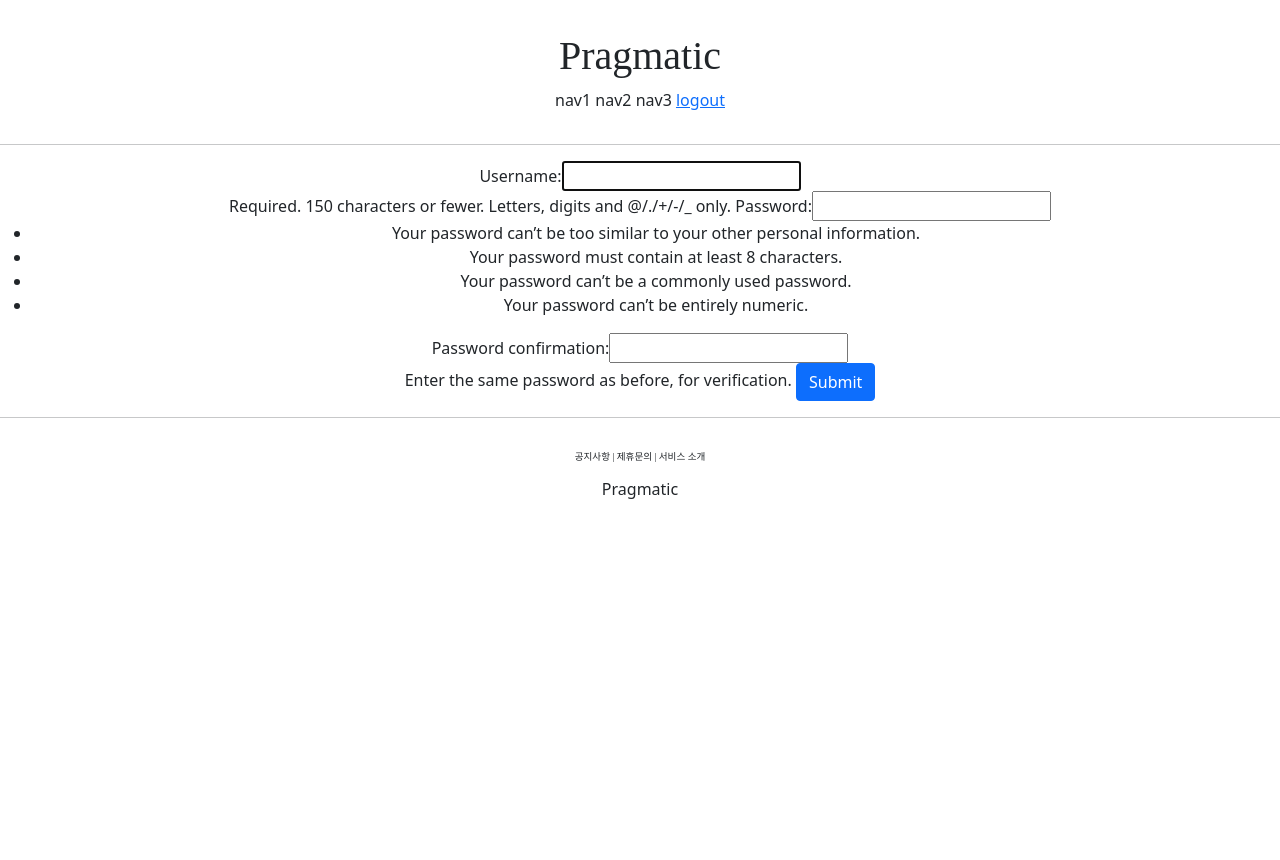
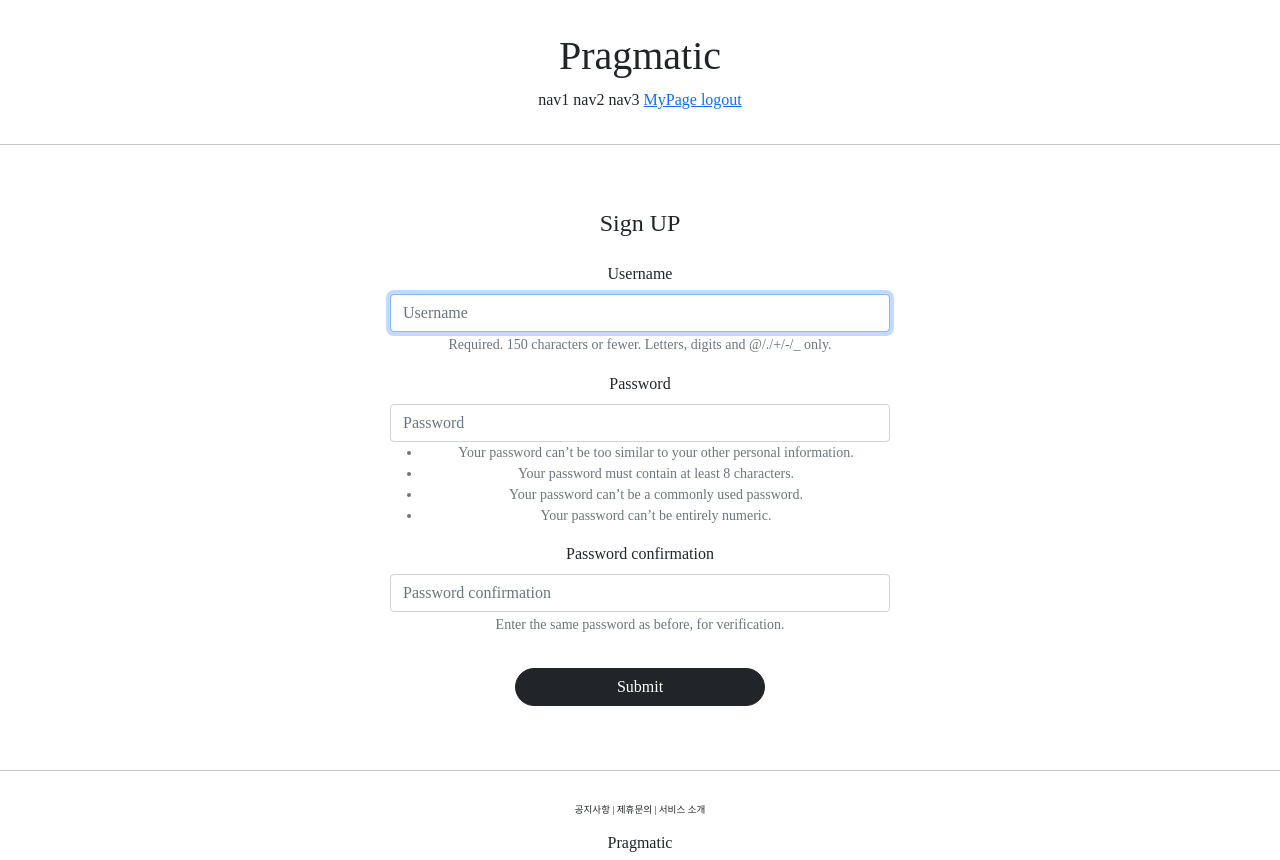
Before and after one commit to devhojaelee/pinterest, a Django app: page /account/create/ in a window 1280 px wide. Before the commit the page ends 499 px from the top, so only its background shows below. Run offline with Django 3.2, Linux system fonts and the light colour scheme; the visitor is signed in with stand-in values (Sample User, id 1); some libraries are stand-ins or nearby versions; some web fonts are replaced.

Commit message:
django course 24 commit

```diff
--- a/accountapp/templates/accountapp/create.html
+++ b/accountapp/templates/accountapp/create.html
@@ -1,12 +1,18 @@
 {% extends 'base.html' %}
+{% load bootstrap4 %}
 
 {% block content %}
 
-<div style="text-align:center">
+<div style="text-align:center; max-width:500px; margin:4rem auto">
+    <div class="mb-4">
+        <h4>Sign UP</h4>
+    </div>
+
     <form action="{% url 'accountapp:create' %}" method="post">
         {% csrf_token %}
-        {{ form }}
-        <input type="submit" class="btn btn-primary">
+<!--        {{ form }}-->
+        {% bootstrap_form form %}
+        <input type="submit" class="btn btn-dark rounded-pill col-6 mt-3">
     </form>
 </div>
 
--- a/accountapp/urls.py
+++ b/accountapp/urls.py
@@ -1,7 +1,7 @@
 from django.contrib.auth.views import LoginView, LogoutView
 from django.urls import path
 
-from accountapp.views import hello_world, AccountCreateView
+from accountapp.views import hello_world, AccountCreateView, AccountDetailView
 
 app_name="accountapp"
 
@@ -11,5 +11,6 @@ urlpatterns = [
     path('hello_world/', hello_world, name='hello_world'),
     path('login/', LoginView.as_view(template_name='accountapp/login.html'), name='login'),
     path('logout/', LogoutView.as_view(), name='logout'),
-    path('create/', AccountCreateView.as_view(), name='create')
+    path('create/', AccountCreateView.as_view(), name='create'),
+    path('detail/<int:pk>', AccountDetailView.as_view(), name='detail')
 ]
--- a/accountapp/views.py
+++ b/accountapp/views.py
@@ -5,7 +5,7 @@ from django.shortcuts import render
 
 # Create your views here.
 from django.urls import reverse, reverse_lazy
-from django.views.generic import CreateView
+from django.views.generic import CreateView, DetailView
 
 from accountapp.models import HelloWorld
 
@@ -29,6 +29,11 @@ class AccountCreateView(CreateView):
     success_url = reverse_lazy('accountapp:hello_world')
     template_name = 'accountapp/create.html'
 
+class AccountDetailView(DetailView):
+    model = User
+    context_object_name = 'target_user'
+    template_name = 'accountapp/detail.html'
+
 
     #함수와 클래스의 불러오는 방식이 달라서, reverse를 그대로 사용할 수 없다.
     #reverse_lazy는 클래스 뷰에서 사용하고 reverse는 함수 뷰에서 사용한다.
--- a/pragmatic/settings.py
+++ b/pragmatic/settings.py
@@ -49,7 +49,8 @@ INSTALLED_APPS = [
     'django.contrib.sessions',
     'django.contrib.messages',
     'django.contrib.staticfiles',
-    'accountapp'
+    'accountapp',
+    'bootstrap4'
 ]
 
 MIDDLEWARE = [
--- a/static/base.css
+++ b/static/base.css
@@ -9,7 +9,7 @@
 
 .pragmatic_footer_button {
  font-family: 'Hahmlet', serif;
- font-size:.6rem;
+ font-size:0.6rem;
 }
 
 .pragmatic_footer {
--- a/templates/base.html
+++ b/templates/base.html
@@ -3,7 +3,7 @@
 
 {% include 'head.html' %}
 
-<body>
+<body style="font-family:'MaruBuri-Bold';">
 
 {% include 'header.html' %}
 
@@ -14,7 +14,8 @@
 
 <hr>
 
+
 {% include 'footer.html' %}
+</body>
 
-</body>
 </html>
--- a/templates/head.html
+++ b/templates/head.html
@@ -14,3 +14,31 @@
     <!-- Default CSS Link -->
     <link rel="stylesheet" type="text/css" href="{% static 'base.css' %}">
 </head>
+
+<style>
+    @font-face {
+        font-family: 'MaruBuri-Bold';
+        src: local('MaruBuri-Bold'),
+        url("{% static 'fonts/MaruBuri-Bold.ttf' %}") format("opentype");
+    }
+    @font-face {
+        font-family: 'MaruBuri-ExtraLight';
+        src: local('MaruBuri-ExtraLight'),
+        url("{% static 'fonts/MaruBuri-ExtraLight.ttf' %}") format("opentype");
+    }
+    @font-face {
+        font-family: 'MaruBuri-Light';
+        src: local('MaruBuri-Light'),
+        url("{% static 'fonts/MaruBuri-Light.ttf' %}") format("opentype");
+    }
+    @font-face {
+        font-family: 'MaruBuri-Regular';
+        src: local('MaruBuri-Regular'),
+        url("{% static 'fonts/MaruBuri-Regular.ttf' %}") format("opentype");
+    }
+    @font-face {
+        font-family: 'MaruBuri-SemiBold';
+        src: local('MaruBuri-SemiBold'),
+        url("{% static 'fonts/MaruBuri-SemiBold.ttf' %}") format("opentype");
+    }
+</style>
--- a/templates/header.html
+++ b/templates/header.html
@@ -11,6 +11,9 @@
         <span>login</span>
         </a>
         {% else %}
+        <a href="{% url 'accountapp:detail' pk=user.pk %}">
+            <span>MyPage</span>
+        </a>
         <a href="{% url 'accountapp:logout' %}?next={{ request.path }}">
             <span>logout</span>
         </a>
```
Also changed, not shown: accountapp/templates/accountapp/detail.html (added, +16 -0 lines), accountapp/templates/accountapp/login.html (+5 -3 lines), 5 other files.
